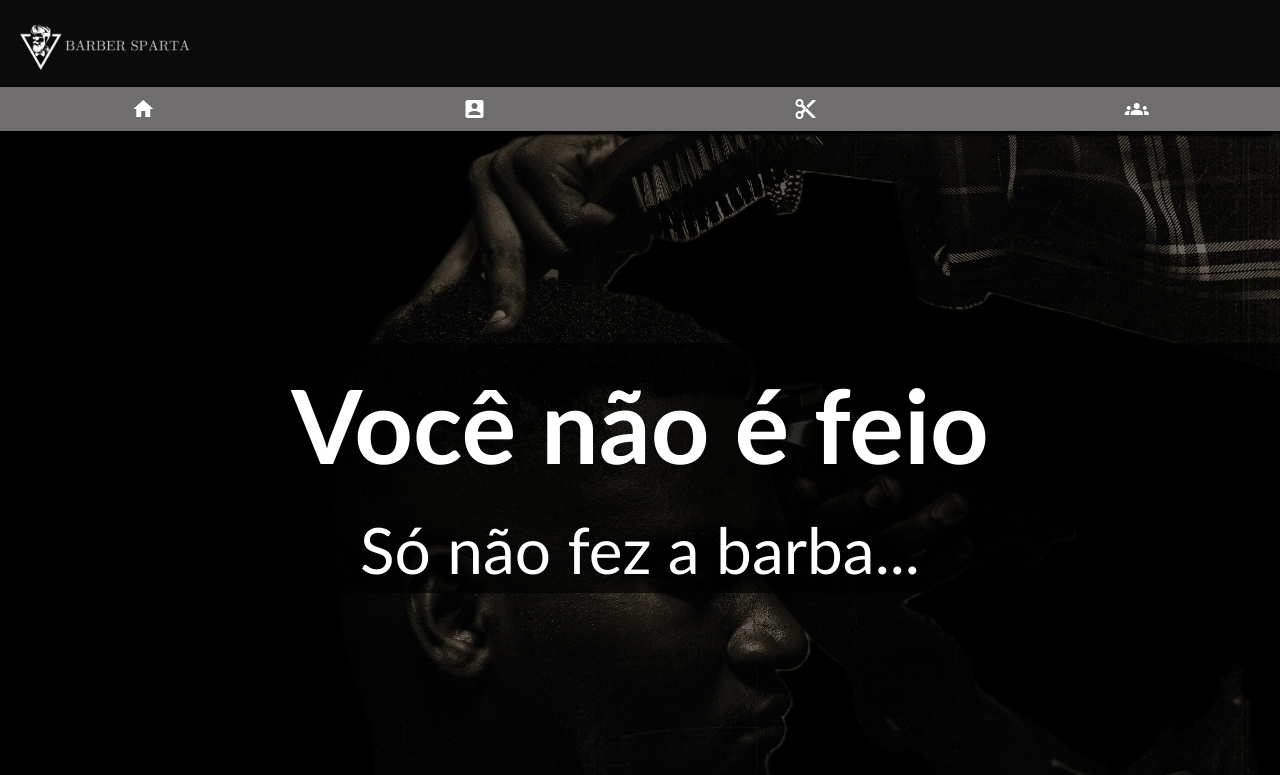
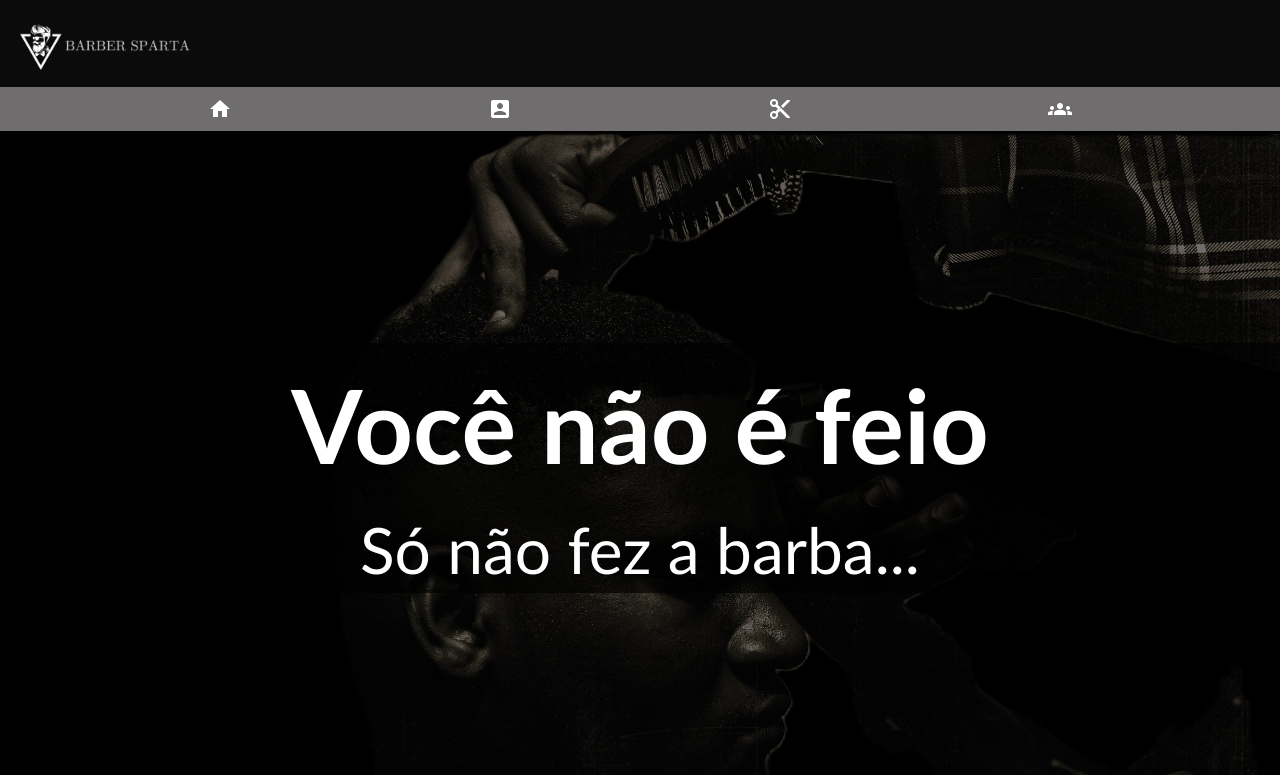
Before and after one commit to Mattyns/Barber, a plain HTML site: page index.html in a window 1280 px wide. Shown: the top 775 px of the page. Drawn offline with Linux system fonts and the light colour scheme.

Commit message:
05/09/24

```diff
--- a/estilo/main.css
+++ b/estilo/main.css
@@ -3,20 +3,28 @@
 * {
     margin: 0px;
     padding: 0px;
+    box-sizing: border-box;
+
 }
 
 
+
 html {
-    width: 100vw;
+    border: none;
+    width: 100%;
     height: 100vh;
     box-sizing: border-box;
-    overflow-x: hidden;
+    background-color: rgb(0, 0, 0);
+
+
 }
 
 body {
-    width: 100vw;
+    border: none;
+    width: 100%;
+    height: 100vh;
     background-color: rgb(11, 11, 11);
-    overflow-x: hidden;
+
 
 }
 
@@ -32,7 +40,14 @@ main {
     padding-top: 20px;
 }
 
+header {
+    position: relative;
+}
+
+
+
 nav {
+    width: 100%;
     position: sticky;
     top: -1px;
     z-index: 1;
@@ -49,7 +64,8 @@ nav > a > abbr > i {
     display: flex;
     font-size: 2em;
     padding: 10px 0px;
-    margin: 0px 12vw;
+    margin: 0px 10vw;
+
 }
 
 nav > a > abbr > i:hover {
@@ -58,7 +74,7 @@ nav > a > abbr > i:hover {
 
 #imgperfil {
 
-    width: 100vw;
+    width: 100%;
     background-image: linear-gradient(to bottom, white, black);
 }
 
@@ -189,8 +205,10 @@ nav > a > abbr > i:hover {
 }
 
 #redes {
+    position: relative;
     background-color: white;
     border-radius: 10px;
+    display: flex;
 }
 
 #redes > a > img {
--- a/index.html
+++ b/index.html
@@ -12,7 +12,7 @@
     <header>
         <img src="img/logowsf.png" alt="Logo" id="logo">
     </header>
-    <nav>
+    <nav id="menu">
         <a href="#"><abbr title="Pagina inicial"><i class="material-icons">home</i></abbr></a>
         <a href="#qs"><abbr title="Quem somos"><i class="material-icons">account_box</i></abbr></a>
         <a href="#ns"><abbr title="Nossos Serviços"><i class="material-icons">content_cut</i></abbr></a>
@@ -68,13 +68,13 @@
 
         <section id="nossasredes">
             <h1>Acesse nossas Redes Sociais</h1>
-            <nav id="redes">
+            <div id="redes">
                 <a href="#"><img src="img/whatsapp-33.png" alt="whatsapp"></a>
                 <a href="#"><img src="img/logo-facebook.jpg" alt="facebook"></a>
                 <a href="#"><img src="img/logo-instagram.jpg" alt="instagram"></a>
                 <a href="#"><img src="img/logo-youtube.jpg" alt="youtube"></a>
 
-            </nav>
+            </div>
 
 
         </section>
```
